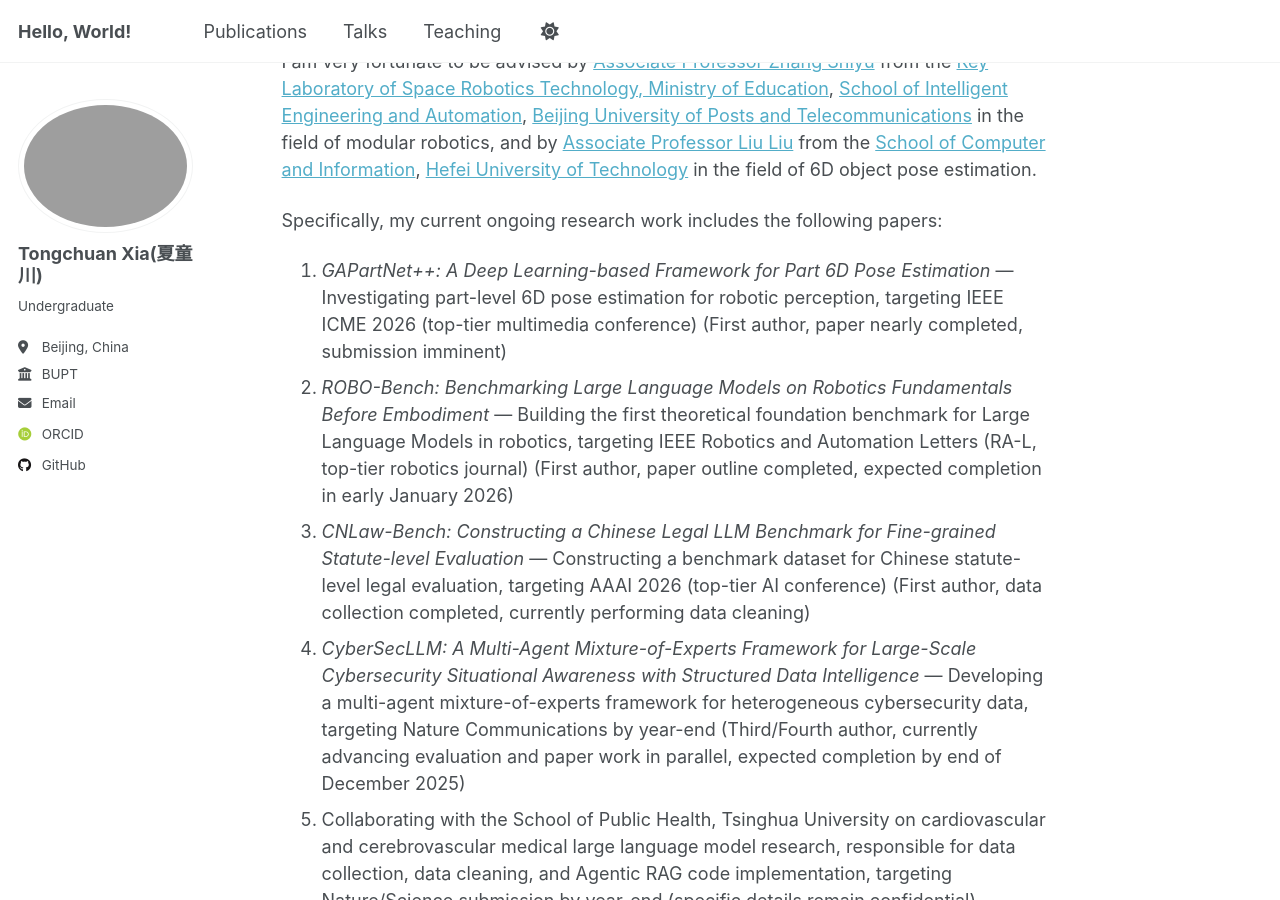
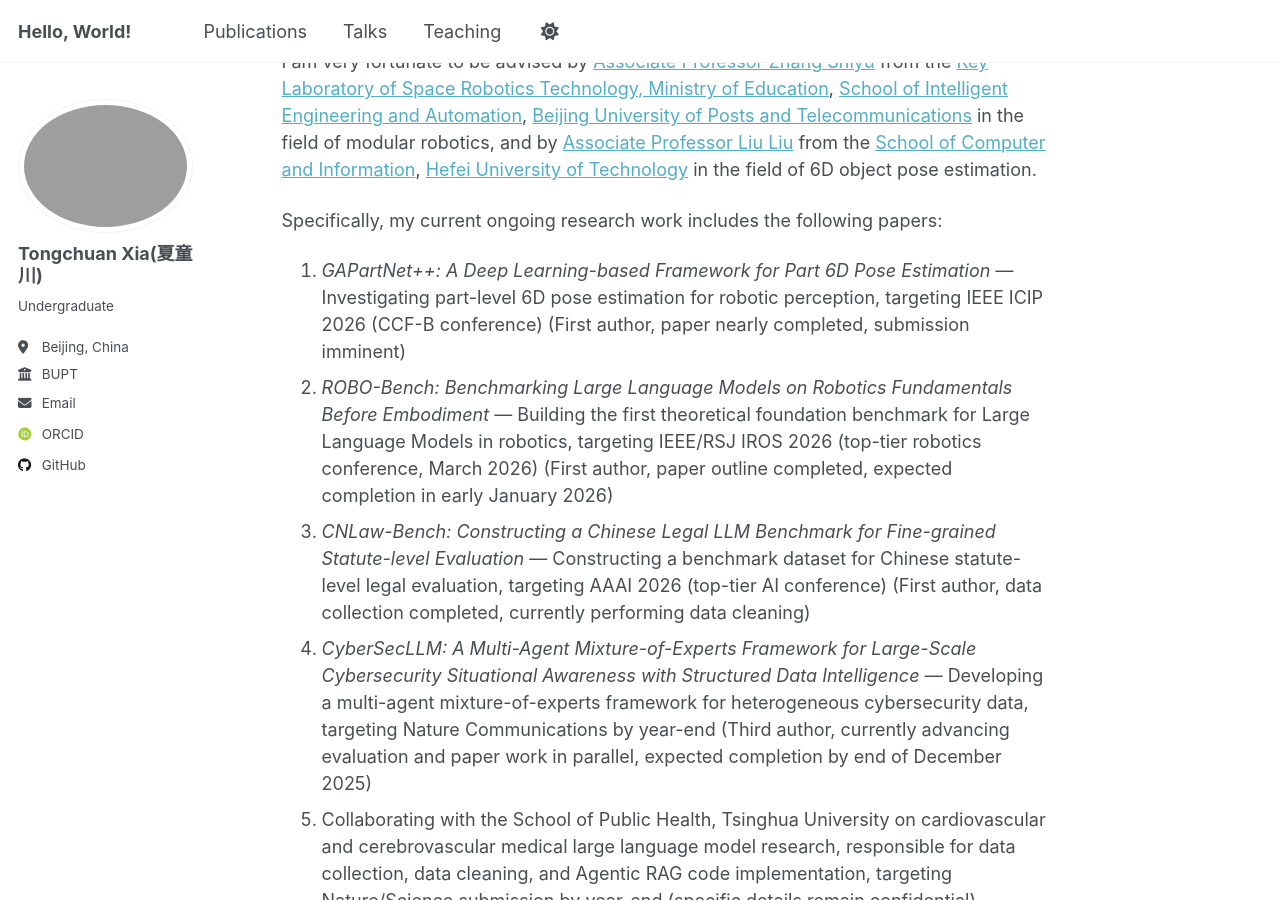
Before and after one commit to Heartune/Heartune.github.io, a Jekyll site: the page built from _pages/about.md, in a window 1280 px wide and 900 px high, scrolled down 2353 px. Built offline with Jekyll 4.4.1, drawn with Linux system fonts in a browser that asks for light colours; some web fonts are replaced; a script that is not in the unit is left out; some of the changed text lies outside the part shown.

Commit message:
Update publication information
- Update GAPartNet++ target conference: ICME 2026 → ICIP 2026 (CCF-B)
- Update ROBO-Bench target conference: RA-L → IROS 2026 (March 2026)
- Update CyberSecLLM authorship: Third/Fourth Author → Third Author

🤖 Generated with [Claude Code](https://claude.com/claude-code)

Co-Authored-By: Claude <noreply@anthropic.com>

```diff
--- a/_data/cv.json
+++ b/_data/cv.json
@@ -115,14 +115,14 @@
   "publications": [
     {
       "name": "GAPartNet++: A Deep Learning-based Framework for Part 6D Pose Estimation",
-      "publisher": "Target: IEEE ICME 2026",
+      "publisher": "Target: IEEE ICIP 2026 (CCF-B conference)",
       "releaseDate": "In Progress",
       "website": "",
       "summary": "First Author, paper nearly completed, submission imminent. Focus: Part-level 6D pose estimation for robotic perception."
     },
     {
       "name": "ROBO-Bench: Benchmarking Large Language Models on Robotics Fundamentals Before Embodiment",
-      "publisher": "Target: IEEE Robotics and Automation Letters (RA-L)",
+      "publisher": "Target: IEEE/RSJ IROS 2026 (top-tier robotics conference, March 2026)",
       "releaseDate": "In Progress",
       "website": "",
       "summary": "First Author, paper outline completed, expected completion in early January 2026. Focus: First theoretical foundation benchmark for LLMs in robotics."
@@ -139,7 +139,7 @@
       "publisher": "Target: Nature Communications",
       "releaseDate": "In Progress",
       "website": "",
-      "summary": "Third/Fourth Author, currently advancing evaluation and paper work in parallel, expected completion by end of December 2025. Focus: Multi-agent mixture-of-experts framework for heterogeneous cybersecurity data."
+      "summary": "Third Author, currently advancing evaluation and paper work in parallel, expected completion by end of December 2025. Focus: Multi-agent mixture-of-experts framework for heterogeneous cybersecurity data."
     },
     {
       "name": "Cardiovascular and Cerebrovascular Medical Large Language Model Research",
--- a/_pages/about.md
+++ b/_pages/about.md
@@ -15,10 +15,10 @@ redirect_from:
 
 具体地说，我目前正在进行的研究工作包括以下论文：
 
-1. 《GAPartNet++: A Deep Learning-based Framework for Part 6D Pose Estimation》——研究机器人感知中的物体部件级6D位姿估计，目标投稿至多媒体领域顶级会议IEEE ICME 2026（第一作者，论文已基本完成，即将投稿）
-2. 《ROBO-Bench: Benchmarking Large Language Models on Robotics Fundamentals Before Embodiment》——构建机器人领域首个面向理论基础的大语言模型基准数据集，目标投稿至机器人领域TOP期刊IEEE Robotics and Automation Letters (RA-L)（第一作者，已拟定论文提纲，预计2026年1月初完成）
+1. 《GAPartNet++: A Deep Learning-based Framework for Part 6D Pose Estimation》——研究机器人感知中的物体部件级6D位姿估计，目标投稿至IEEE ICIP 2026（CCF-B会议）（第一作者，论文已基本完成，即将投稿）
+2. 《ROBO-Bench: Benchmarking Large Language Models on Robotics Fundamentals Before Embodiment》——构建机器人领域首个面向理论基础的大语言模型基准数据集，目标投稿至2026年3月的IEEE/RSJ IROS 2026（机器人领域顶级会议）（第一作者，已拟定论文提纲，预计2026年1月初完成）
 3. 《CNLaw-Bench: Constructing a Chinese Legal LLM Benchmark for Fine-grained Statute-level Evaluation》——构建面向中国细分法律条文的大语言模型基准数据集，目标投稿至人工智能顶级会议AAAI 2026（第一作者，已完成数据收集，正在进行数据清洗）
-4. 《CyberSecLLM: A Multi-Agent Mixture-of-Experts Framework for Large-Scale Cybersecurity Situational Awareness with Structured Data Intelligence》——研究面向多源异构网络安全数据的多智能体混合专家大模型框架，目标年底投稿至Nature子刊Nature Communications（第三/四作者，正在同步推进评估和论文工作，预计2025年12月底完成）
+4. 《CyberSecLLM: A Multi-Agent Mixture-of-Experts Framework for Large-Scale Cybersecurity Situational Awareness with Structured Data Intelligence》——研究面向多源异构网络安全数据的多智能体混合专家大模型框架，目标年底投稿至Nature子刊Nature Communications（第三作者，正在同步推进评估和论文工作，预计2025年12月底完成）
 5. 与清华大学公共卫生与健康学院合作开展心脑血管医疗大模型方向的研究项目，负责数据收集、数据清洗与Agentic RAG的代码构建工作，目标年底投稿至Nature/Science（具体内容暂不便透露）
 
 此外，以下是我感兴趣的潜在研究方向，我已经验证了这些方向的可行性。
@@ -43,10 +43,10 @@ I am very fortunate to be advised by [Associate Professor Zhang Shiyu](https://t
 
 Specifically, my current ongoing research work includes the following papers:
 
-1. *GAPartNet++: A Deep Learning-based Framework for Part 6D Pose Estimation* — Investigating part-level 6D pose estimation for robotic perception, targeting IEEE ICME 2026 (top-tier multimedia conference) (First author, paper nearly completed, submission imminent)
-2. *ROBO-Bench: Benchmarking Large Language Models on Robotics Fundamentals Before Embodiment* — Building the first theoretical foundation benchmark for Large Language Models in robotics, targeting IEEE Robotics and Automation Letters (RA-L, top-tier robotics journal) (First author, paper outline completed, expected completion in early January 2026)
+1. *GAPartNet++: A Deep Learning-based Framework for Part 6D Pose Estimation* — Investigating part-level 6D pose estimation for robotic perception, targeting IEEE ICIP 2026 (CCF-B conference) (First author, paper nearly completed, submission imminent)
+2. *ROBO-Bench: Benchmarking Large Language Models on Robotics Fundamentals Before Embodiment* — Building the first theoretical foundation benchmark for Large Language Models in robotics, targeting IEEE/RSJ IROS 2026 (top-tier robotics conference, March 2026) (First author, paper outline completed, expected completion in early January 2026)
 3. *CNLaw-Bench: Constructing a Chinese Legal LLM Benchmark for Fine-grained Statute-level Evaluation* — Constructing a benchmark dataset for Chinese statute-level legal evaluation, targeting AAAI 2026 (top-tier AI conference) (First author, data collection completed, currently performing data cleaning)
-4. *CyberSecLLM: A Multi-Agent Mixture-of-Experts Framework for Large-Scale Cybersecurity Situational Awareness with Structured Data Intelligence* — Developing a multi-agent mixture-of-experts framework for heterogeneous cybersecurity data, targeting Nature Communications by year-end (Third/Fourth author, currently advancing evaluation and paper work in parallel, expected completion by end of December 2025)
+4. *CyberSecLLM: A Multi-Agent Mixture-of-Experts Framework for Large-Scale Cybersecurity Situational Awareness with Structured Data Intelligence* — Developing a multi-agent mixture-of-experts framework for heterogeneous cybersecurity data, targeting Nature Communications by year-end (Third author, currently advancing evaluation and paper work in parallel, expected completion by end of December 2025)
 5. Collaborating with the School of Public Health, Tsinghua University on cardiovascular and cerebrovascular medical large language model research, responsible for data collection, data cleaning, and Agentic RAG code implementation, targeting Nature/Science submission by year-end (specific details remain confidential)
 
 Additionally, the following are potential research directions I am interested in, and I have verified the feasibility of these directions.
```
Also changed, not shown: _pages/cv.md (+3 -3 lines).
